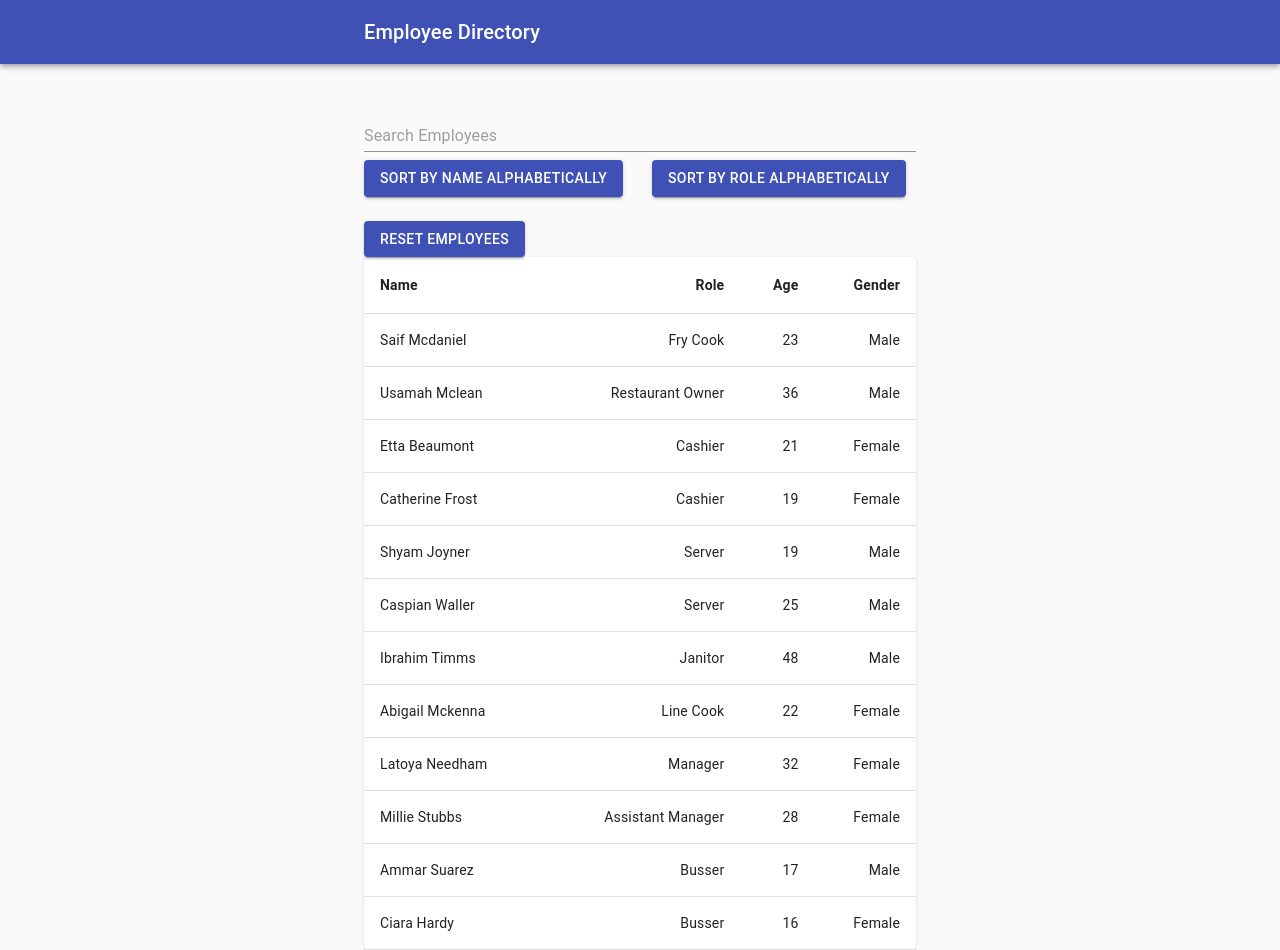
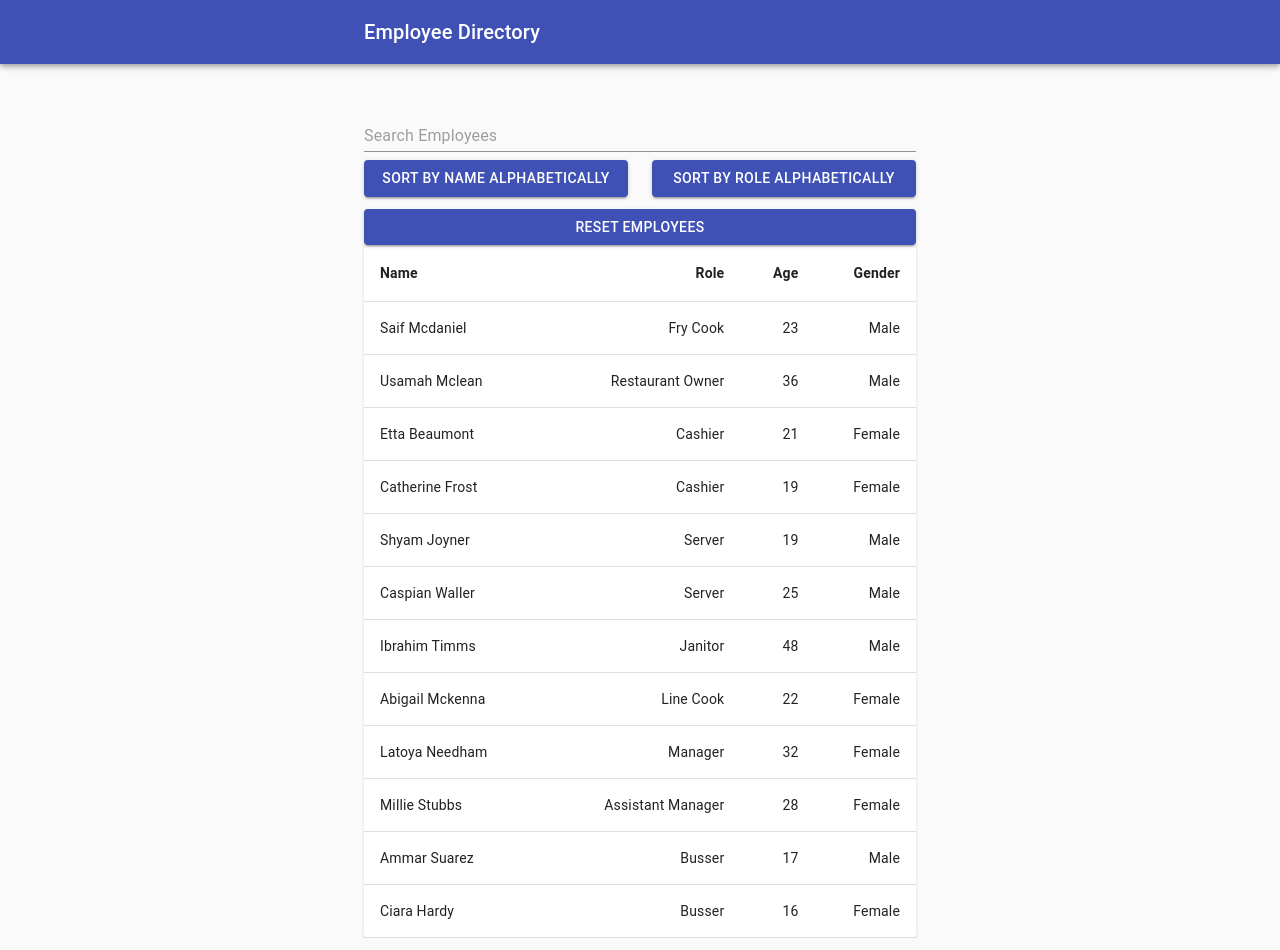
Before and after one commit to Fomiller/Employee-Directory, a React (Create React App) app: page / in a window 1280 px wide. Built offline with nearby package versions, Linux system fonts and the light colour scheme.

Commit message:
improved button layout

```diff
--- a/src/components/Grid/index.js
+++ b/src/components/Grid/index.js
@@ -20,14 +20,16 @@ export default function CenteredGrid(props) {
   return (
     <div className={classes.root}>
       <Grid container spacing={3}>
-        <Grid justify="center"  item xs={6}>
-          <Button variant="contained" color="primary" onClick={props.sortByName}>Sort By Name alphabetically</Button>
+        <Grid item xs={6}>
+          <Button variant="contained" color="primary" onClick={props.sortByName} fullWidth>Sort By Name alphabetically</Button>
         </Grid>
-        <Grid justify="center"  item xs={6}>
-          <Button variant="contained" color="primary" onClick={props.sortByRole}>Sort By Role alphabetically</Button>
+        <Grid item xs={6}>
+          <Button variant="contained" color="primary" onClick={props.sortByRole} fullWidth>Sort By Role alphabetically</Button>
         </Grid>
-        <Grid justify="center"  item xs={12}>
-          <Button variant="contained" color="primary" onClick={props.resetEmployees}>Reset Employees</Button>
+      </Grid>
+      <Grid container spacing={3}>
+        <Grid item xs={12}>
+          <Button variant="contained" color="primary" onClick={props.resetEmployees} fullWidth>Reset Employees</Button>
         </Grid>
       </Grid>
     </div>
```
Also changed, not shown: package.json (+6 -1 lines), 1 other file (tests, documents, lock files or other folders).
